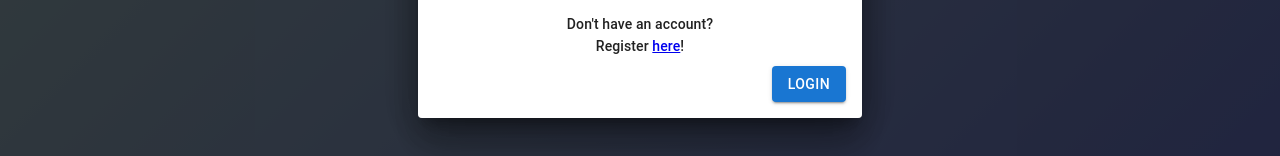
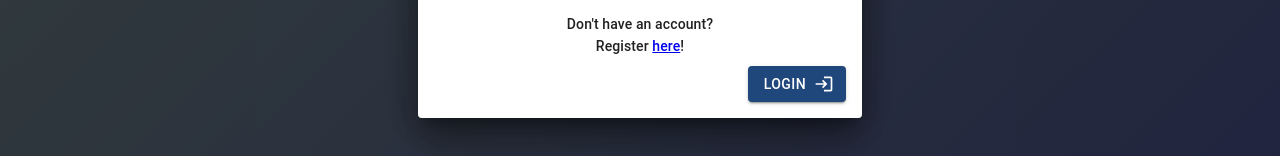
Before and after one commit to athenarc/graspos-catalogue, a React (Vite) app in the folder frontend/: page /login in a window 1280 px wide. Shown: the part 446-602 px from the top of the page. Built offline with nearby package versions, Linux system fonts and the light colour scheme; no server answers.

Commit message:
Change login / register form submit buttons layout

```diff
--- a/frontend/src/components/Forms/LoginForm.jsx
+++ b/frontend/src/components/Forms/LoginForm.jsx
@@ -12,6 +12,7 @@ import CloseIcon from "@mui/icons-material/Close";
 import { Link, useNavigate, useOutletContext } from "react-router-dom";
 import { useForm } from "react-hook-form";
 import { useLogin } from "../../queries/data.js";
+import LoginIcon from '@mui/icons-material/Login';
 
 export default function LoginForm() {
   const {
@@ -118,7 +119,15 @@ export default function LoginForm() {
         </DialogContent>
 
         <DialogActions sx={{ p: 2, pt: 1 }}>
-          <Button type="submit" variant="contained">
+          <Button
+            type="submit"
+            variant="contained"
+            disabled={login.isLoading}
+            loading={login.isLoading}
+            endIcon={<LoginIcon />}
+            loadingPosition="end"
+            sx={{ backgroundColor: "#20477B" }}
+          >
             Login
           </Button>
         </DialogActions>
--- a/frontend/src/components/Forms/RegisterForm.jsx
+++ b/frontend/src/components/Forms/RegisterForm.jsx
@@ -153,7 +153,7 @@ export default function RegisterForm() {
             fullWidth
           />
         </DialogContent>
-        <DialogContent sx={{ p: 2, pt: 0  }}>
+        <DialogContent sx={{ p: 2, pt: 0 }}>
           <Typography align="center" variant="subtitle2">
             Already have an account?
           </Typography>
@@ -162,23 +162,17 @@ export default function RegisterForm() {
           </Typography>
         </DialogContent>
 
-        <DialogActions sx={{ p: 2, pt: 0  }}>
+        <DialogActions sx={{ p: 2, pt: 0 }}>
           <Button
             type="submit"
             variant="contained"
             disabled={registerUser.isLoading}
+            loading={registerUser.isLoading}
+            endIcon={<HowToRegIcon />}
+            loadingPosition="end"
+            sx={{ backgroundColor: "#20477B" }}
           >
-            {registerUser.isLoading ? (
-              <>
-                Creating user
-                <CircularProgress size="13px" sx={{ ml: 1 }} />
-              </>
-            ) : (
-              <>
-                Register
-                <HowToRegIcon sx={{ ml: 1 }} />
-              </>
-            )}
+            Register
           </Button>
         </DialogActions>
       </Dialog>
```
